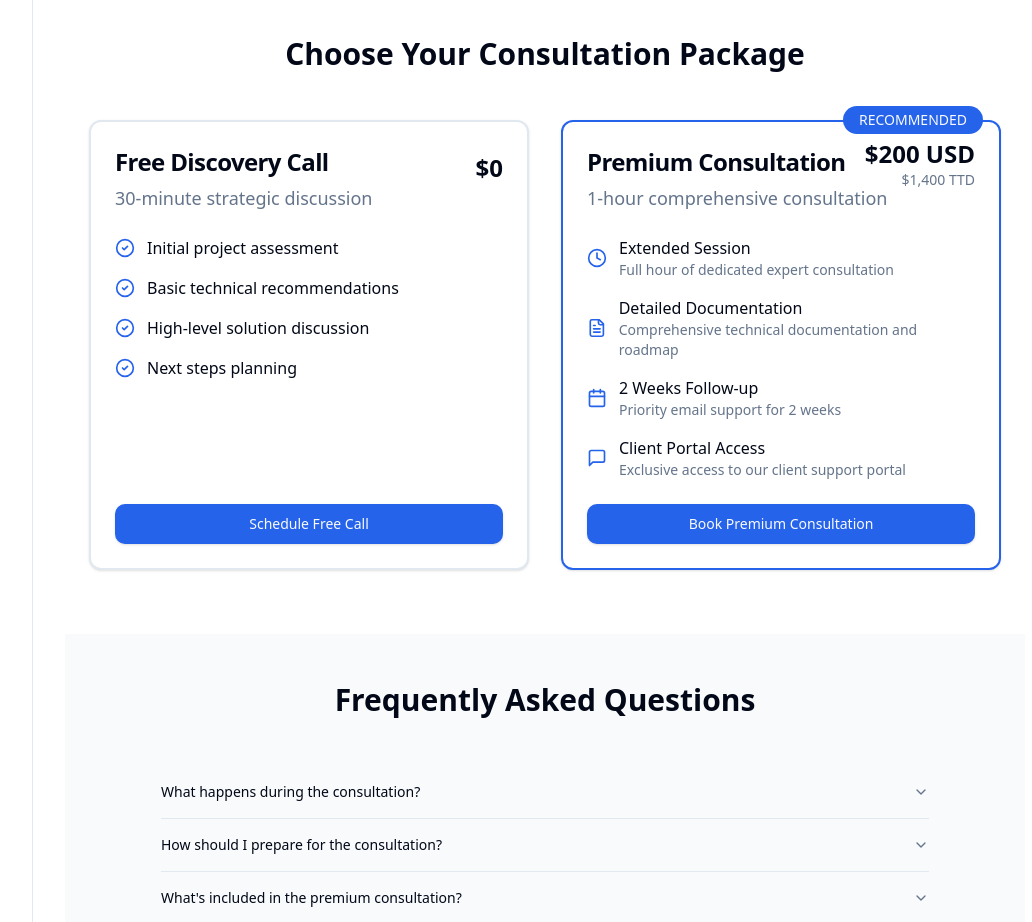
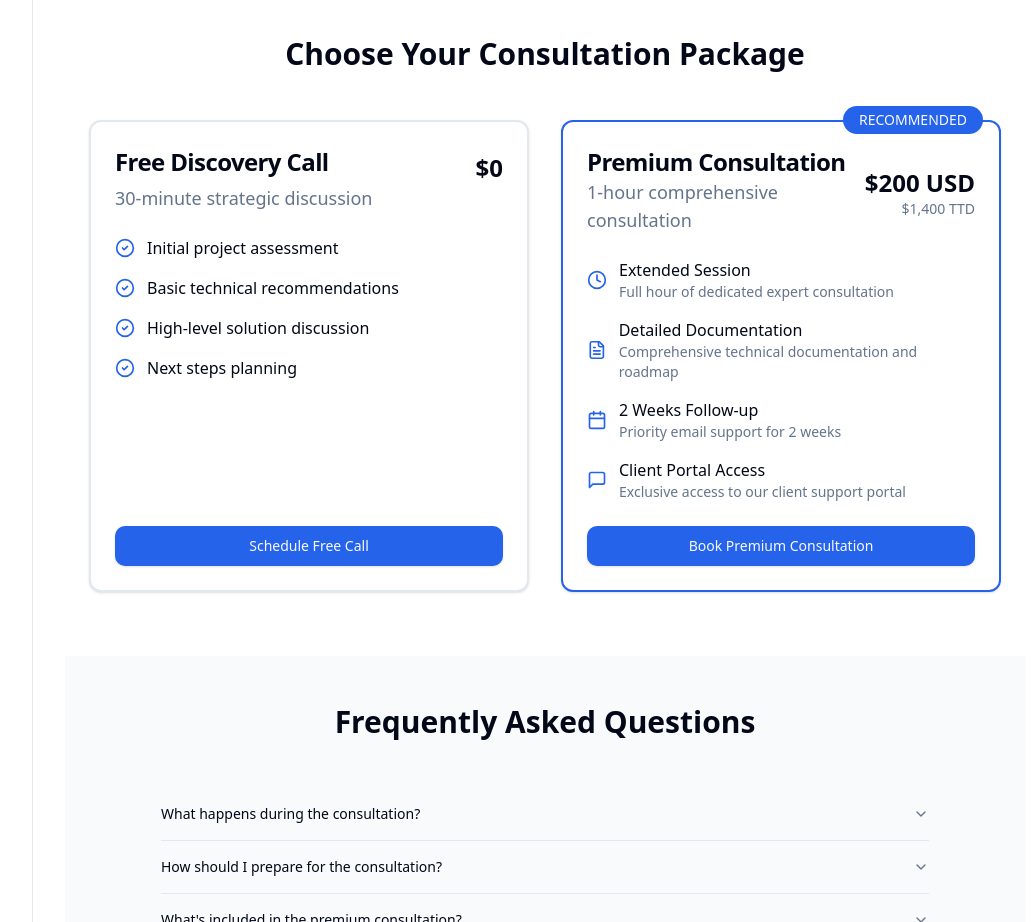
Before and after one commit to Karl-maker/consultancy, a Next.js app: page /consultation in a window 1280 px wide. Shown: the part 1180-2102 px from the top of the page, without its empty margins (223-1255 px from the left). Built offline with nearby package versions, Linux system fonts and the light colour scheme.

Commit message:
fix: add wrapping

```diff
--- a/src/pages/consultation.tsx
+++ b/src/pages/consultation.tsx
@@ -138,20 +138,24 @@ export default function ConsultationPage() {
               </CardFooter>
             </Card>
 
-
             <Card className="relative border-2 border-primary flex flex-col h-full">
               <div className="absolute -top-4 right-4 bg-primary text-primary-foreground px-4 py-1 rounded-full text-sm font-medium">
                 RECOMMENDED
               </div>
-              <CardHeader>
-                <CardTitle className="text-2xl">Premium Consultation</CardTitle>
-                <CardDescription className="text-lg">1-hour comprehensive consultation</CardDescription>
+
+              {/* Updated layout to avoid overlap on mobile */}
+              <CardHeader className="pb-6 flex flex-col sm:flex-row sm:justify-between sm:items-center">
+                <div>
+                  <CardTitle className="text-2xl">Premium Consultation</CardTitle>
+                  <CardDescription className="text-lg">1-hour comprehensive consultation</CardDescription>
+                </div>
+                {/* Ensure the price wraps properly on small screens */}
+                <div className="mt-2 sm:mt-0 text-right">
+                  <div className="text-2xl font-bold whitespace-nowrap">$200 USD</div>
+                  <div className="text-sm text-muted-foreground whitespace-nowrap">$1,400 TTD</div>
+                </div>
               </CardHeader>
-              {/* Move price section below header but keep it aligned to the right */}
-              <div className="absolute top-4 right-6 text-right">
-                <div className="text-2xl font-bold">$200 USD</div>
-                <div className="text-sm text-muted-foreground">$1,400 TTD</div>
-              </div>
+
               <CardContent className="flex-grow">
                 <ul className="space-y-4">
                   <li className="flex items-center gap-3">
@@ -184,6 +188,7 @@ export default function ConsultationPage() {
                   </li>
                 </ul>
               </CardContent>
+
               <CardFooter className="mt-auto">
                 <Link href="/consultation/premium" className="w-full">
                   <Button className="w-full" size="lg" variant="default">
@@ -192,6 +197,7 @@ export default function ConsultationPage() {
                 </Link>
               </CardFooter>
             </Card>
+
 
             </div>
           </div>
--- a/src/pages/contact.tsx
+++ b/src/pages/contact.tsx
@@ -125,7 +125,7 @@ export default function ContactPage() {
             </div>
           </div>
 
-          <div>
+          {/* <div>
             <Card>
               <CardHeader>
                 <CardTitle>Send Us a Message</CardTitle>
@@ -134,7 +134,7 @@ export default function ContactPage() {
                 </CardDescription>
               </CardHeader>
               <CardContent>
-                {/* <Form {...form}>
+                <Form {...form}>
                   <form className="space-y-4" onSubmit={form.handleSubmit(onSubmit)}>
                       <FormField
                         control={form.control}
@@ -198,10 +198,10 @@ export default function ContactPage() {
 
                     <Button type="submit" className="w-full">Send Message</Button>
                   </form>
-                </Form> */}
+                </Form>
               </CardContent>
             </Card>
-          </div>
+          </div> */}
         </div>
 
         <section className="mb-16">
```
